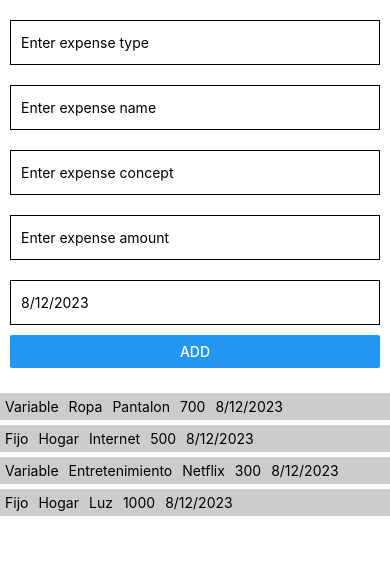
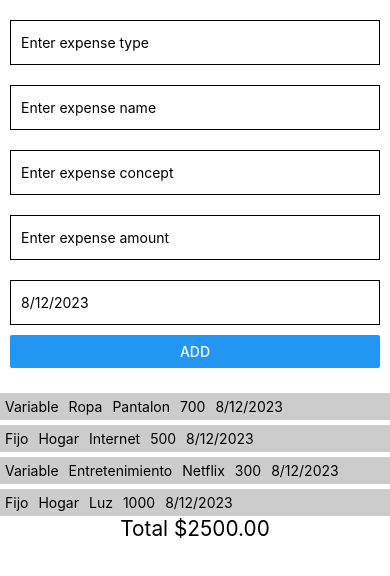
Before and after one commit to armandosg/expenses-app, a React Native app: screen / in a window 390 px wide. Shown: the top 576 px of the page. Built offline with nearby package versions, Linux system fonts and the light colour scheme.

Commit message:
add total

```diff
--- a/App.js
+++ b/App.js
@@ -1,7 +1,8 @@
-import { View } from "react-native";
+import { View, Text } from "react-native";
 import { ExpenseInput } from "./src/ExpenseInput";
 import { ExpensesList } from "./src/components/ExpensesList";
 import { useState } from "react";
+import { ExpensesListTotal } from "./src/components/ExpensesListTotal";
 
 const DATA = [
   {
@@ -48,10 +49,13 @@ export default function App() {
     ]);
   };
 
+  const total = data.reduce((total, expense) => total + expense.amount, 0);
+
   return (
     <View>
       <ExpenseInput onNewExpense={handleNewExpense} />
       <ExpensesList data={data} />
+      <ExpensesListTotal total={total} />
     </View>
   );
 }
--- a/src/ExpenseInput.js
+++ b/src/ExpenseInput.js
@@ -17,7 +17,7 @@ const ExpenseInput = (props) => {
       type: expenseType,
       category: expenseCategory,
       concept: expenseConcept,
-      amount: expenseAmount,
+      amount: Number(expenseAmount),
       date: expenseDate,
     });
   };
--- /dev/null
+++ b/src/components/ExpensesListTotal.js
@@ -0,0 +1,11 @@
+import { Text } from "react-native";
+
+const ExpensesListTotal = (props) => {
+  return (
+    <Text
+      style={{ fontSize: "1.3rem", textAlign: "center" }}
+    >{`Total $${props.total.toFixed(2)}`}</Text>
+  );
+};
+
+export { ExpensesListTotal };
```
